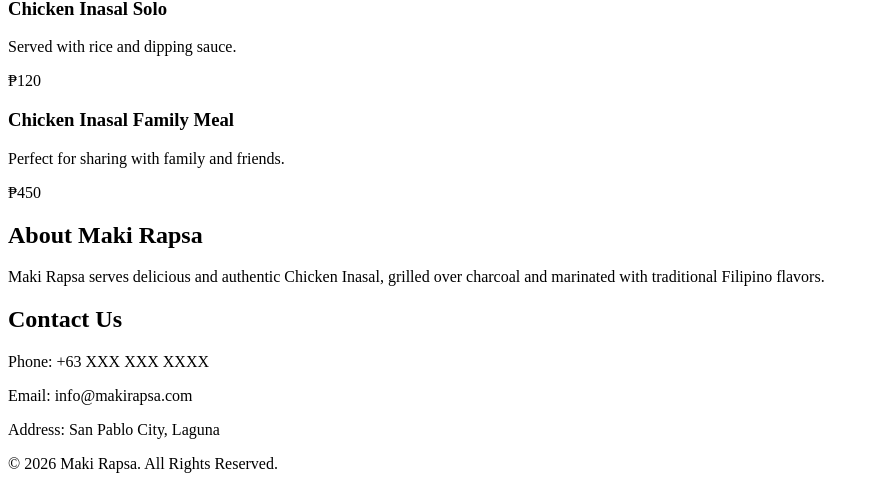
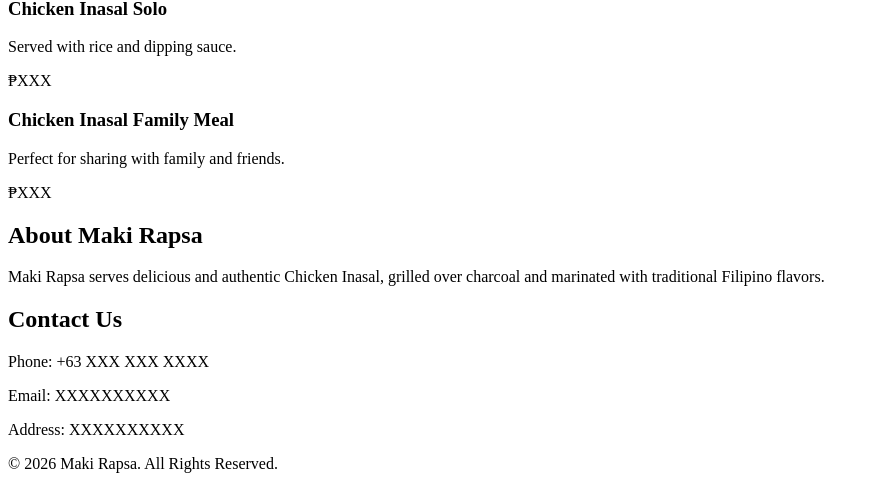
Before and after one commit to anima6098/MakiRapsa, a plain HTML site: page index.html in a window 1280 px wide. Shown: the part 377-863 px from the top of the page, without its empty margins (0-879 px from the left). Drawn offline with Linux system fonts and the light colour scheme.

Commit message:
Update index.html

```diff
--- a/index.html
+++ b/index.html
@@ -36,13 +36,13 @@
         <article>
             <h3>Chicken Inasal Solo</h3>
             <p>Served with rice and dipping sauce.</p>
-            <p>₱120</p>
+            <p>₱XXX</p>
         </article>
 
         <article>
             <h3>Chicken Inasal Family Meal</h3>
             <p>Perfect for sharing with family and friends.</p>
-            <p>₱450</p>
+            <p>₱XXX</p>
         </article>
     </section>
 
@@ -59,8 +59,8 @@
     <section id="contact">
         <h2>Contact Us</h2>
         <p>Phone: +63 XXX XXX XXXX</p>
-        <p>Email: info@makirapsa.com</p>
-        <p>Address: San Pablo City, Laguna</p>
+        <p>Email: XXXXXXXXXX</p>
+        <p>Address: XXXXXXXXXX</p>
     </section>
 
     <!-- Footer -->
```
